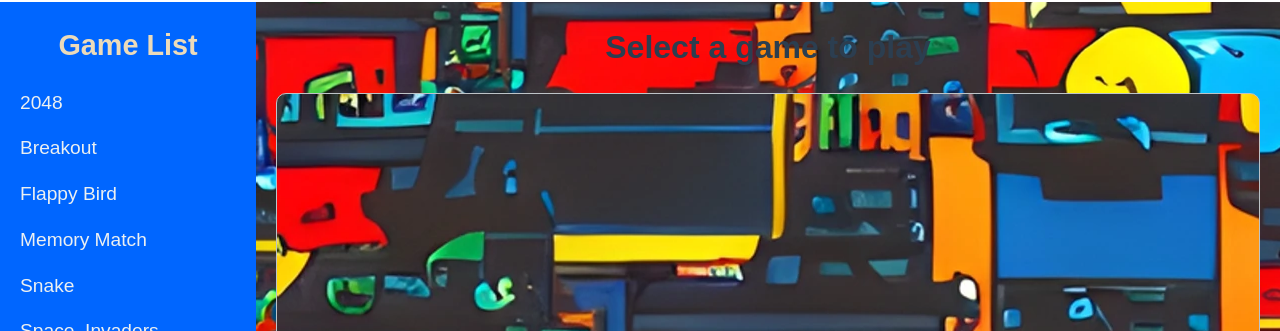
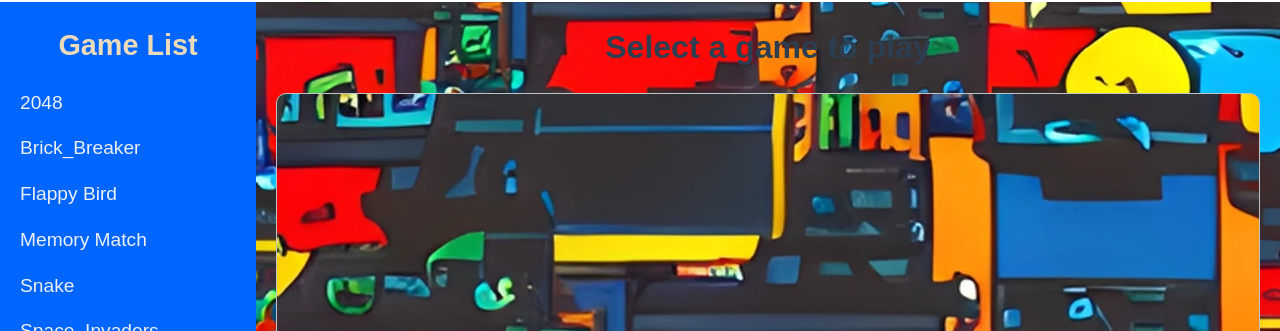
Before and after one commit to m-cochran/Randomerr, a Jekyll site: the page built from arcade.md, in a window 1280 px wide. Shown: the part 148-479 px from the top of the page. Built offline with Jekyll 4.4.1, drawn with Linux system fonts in a browser that asks for light colours.

Commit message:
Update arcade.md

```diff
--- a/arcade.md
+++ b/arcade.md
@@ -12,7 +12,7 @@ permalink: /arcade/
     <h2>Game List</h2>
     <ul id="gameList">
       <li><a href="#" data-game="2048">2048</a></li>
-      <li><a href="#" data-game="Brick_Breaker">Breakout</a></li>
+      <li><a href="#" data-game="Brick_Breaker">Brick_Breaker</a></li>
       <li><a href="#" data-game="Flappy_bird">Flappy Bird</a></li>
       <li><a href="#" data-game="Memory_Match">Memory Match</a></li>
       <li><a href="#" data-game="Snake">Snake</a></li>
```
